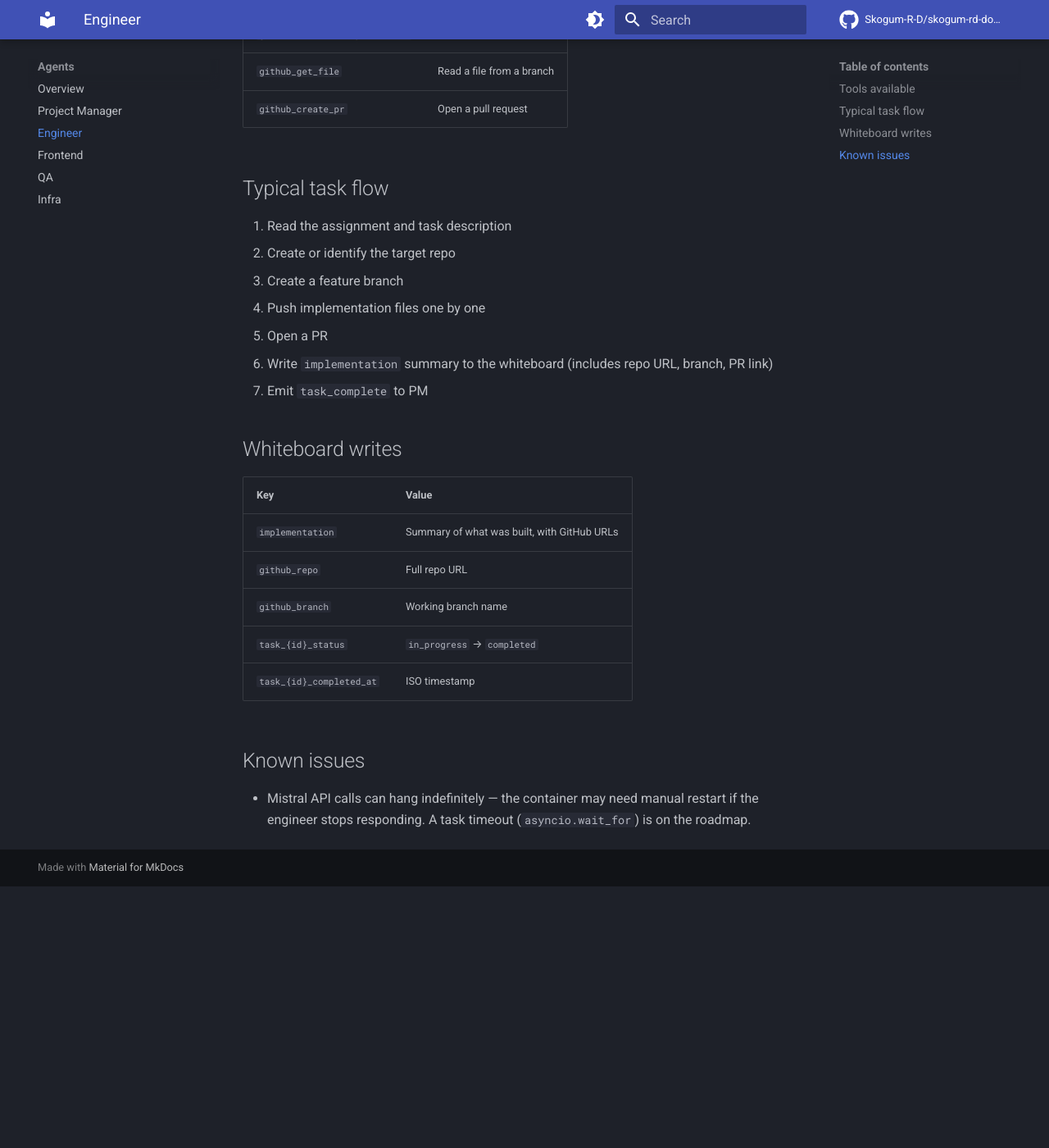
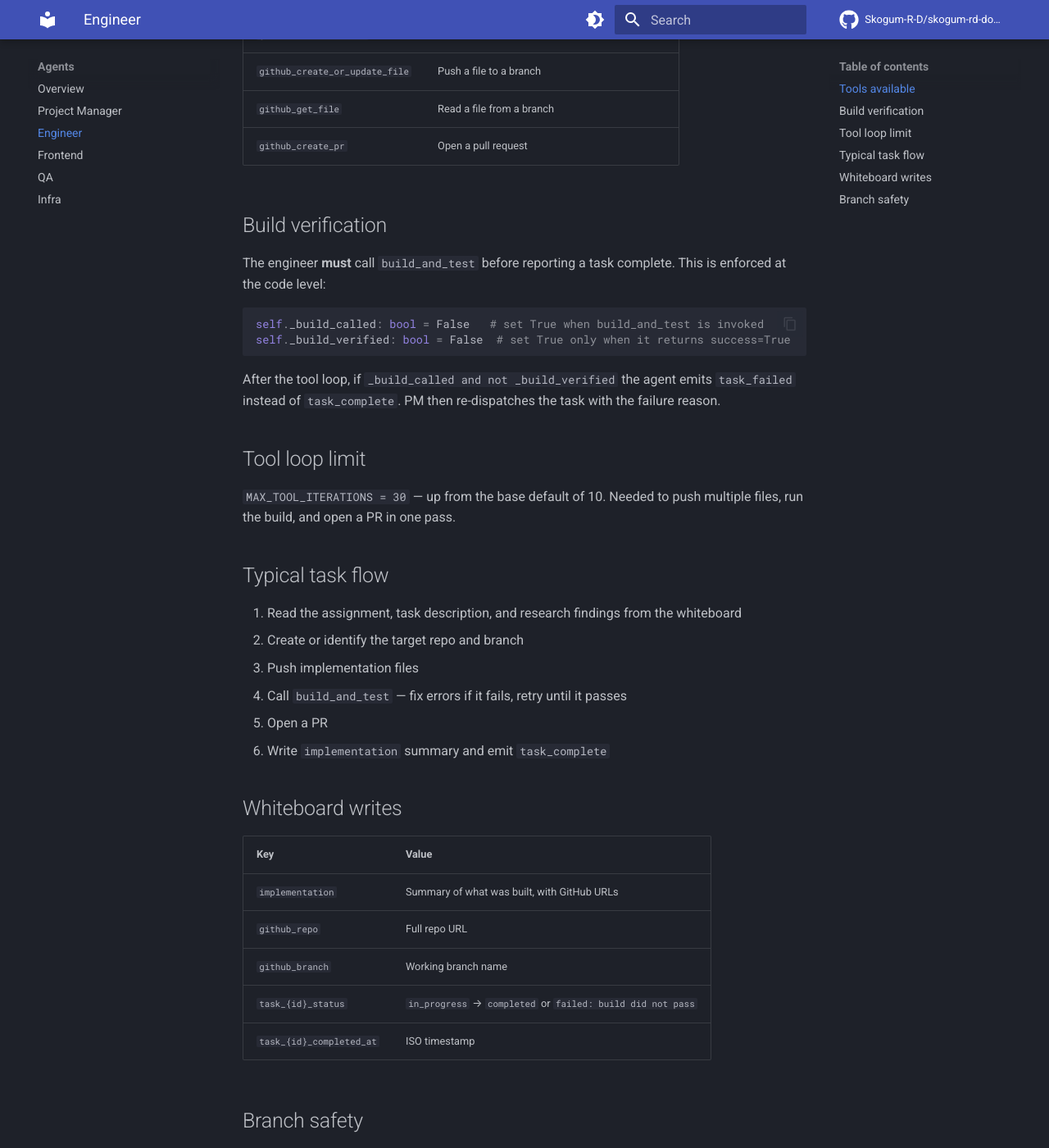
Before and after one commit to Skogum-R-D/skogum-rd-docs, an MkDocs documentation site: the page built from docs/agents/engineer.md, in a window 1280 px wide and 1400 px high, scrolled down 533 px. Shown: the whole window at 82% size. Built offline with MkDocs 1.6.1 and Material for MkDocs 9.7.7, drawn with Linux system fonts in a browser that asks for light colours; comment, search, counter and statistics services are not loaded; before the commit the page ends 1614 px from its top, so only the background shows below that; some of the changed text lies outside the part shown.

Commit message:
docs: update engineer agent — build verification, MAX_TOOL_ITERATIONS

````diff
--- a/docs/agents/engineer.md
+++ b/docs/agents/engineer.md
@@ -1,11 +1,12 @@
 # Engineer
 
-Implements backend and fullstack features. Produces working code committed to GitHub and writes a summary to the whiteboard.
+Implements backend and fullstack features. Writes code to GitHub and emits `task_complete` to PM only after a successful build.
 
 ## Tools available
 
 | Tool | Purpose |
 |---|---|
+| `build_and_test` | Clone repo, install deps, run build, verify it passes |
 | `github_create_repo` | Create a new repository |
 | `github_list_repos` | List org repositories |
 | `github_create_branch` | Create a feature branch |
@@ -13,15 +14,29 @@ Implements backend and fullstack features. Produces working code committed to Gi
 | `github_get_file` | Read a file from a branch |
 | `github_create_pr` | Open a pull request |
 
+## Build verification
+
+The engineer **must** call `build_and_test` before reporting a task complete. This is enforced at the code level:
+
+```python
+self._build_called: bool = False   # set True when build_and_test is invoked
+self._build_verified: bool = False  # set True only when it returns success=True
+```
+
+After the tool loop, if `_build_called and not _build_verified` the agent emits `task_failed` instead of `task_complete`. PM then re-dispatches the task with the failure reason.
+
+## Tool loop limit
+
+`MAX_TOOL_ITERATIONS = 30` — up from the base default of 10. Needed to push multiple files, run the build, and open a PR in one pass.
+
 ## Typical task flow
 
-1. Read the assignment and task description
-2. Create or identify the target repo
-3. Create a feature branch
-4. Push implementation files one by one
+1. Read the assignment, task description, and research findings from the whiteboard
+2. Create or identify the target repo and branch
+3. Push implementation files
+4. Call `build_and_test` — fix errors if it fails, retry until it passes
 5. Open a PR
-6. Write `implementation` summary to the whiteboard (includes repo URL, branch, PR link)
-7. Emit `task_complete` to PM
+6. Write `implementation` summary and emit `task_complete`
 
 ## Whiteboard writes
 
@@ -30,9 +45,9 @@ Implements backend and fullstack features. Produces working code committed to Gi
 | `implementation` | Summary of what was built, with GitHub URLs |
 | `github_repo` | Full repo URL |
 | `github_branch` | Working branch name |
-| `task_{id}_status` | `in_progress` → `completed` |
+| `task_{id}_status` | `in_progress` → `completed` or `failed: build did not pass` |
 | `task_{id}_completed_at` | ISO timestamp |
 
-## Known issues
+## Branch safety
 
-- Mistral API calls can hang indefinitely — the container may need manual restart if the engineer stops responding. A task timeout (`asyncio.wait_for`) is on the roadmap.
+`_pre_tool_args_hook` intercepts every `github_create_or_update_file` call and rewrites the `branch` argument to the value stored in `whiteboard.github_branch`. This prevents the engineer from accidentally pushing to `main` even if the model forgets.
````
